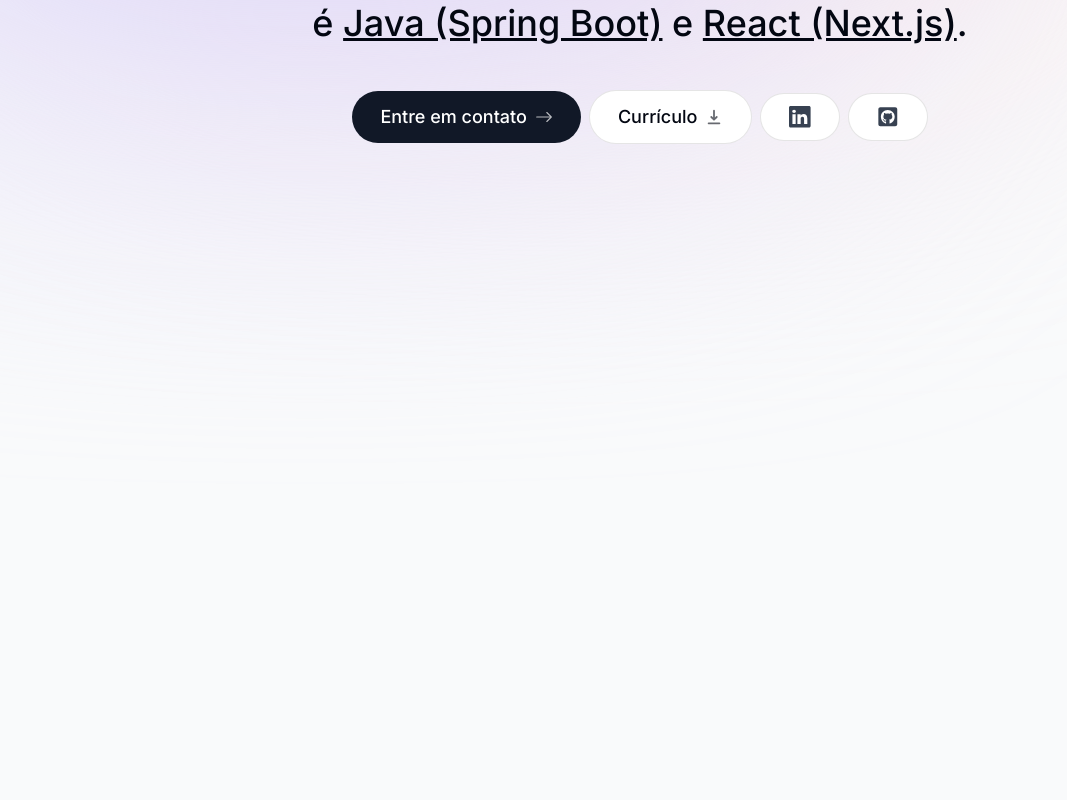
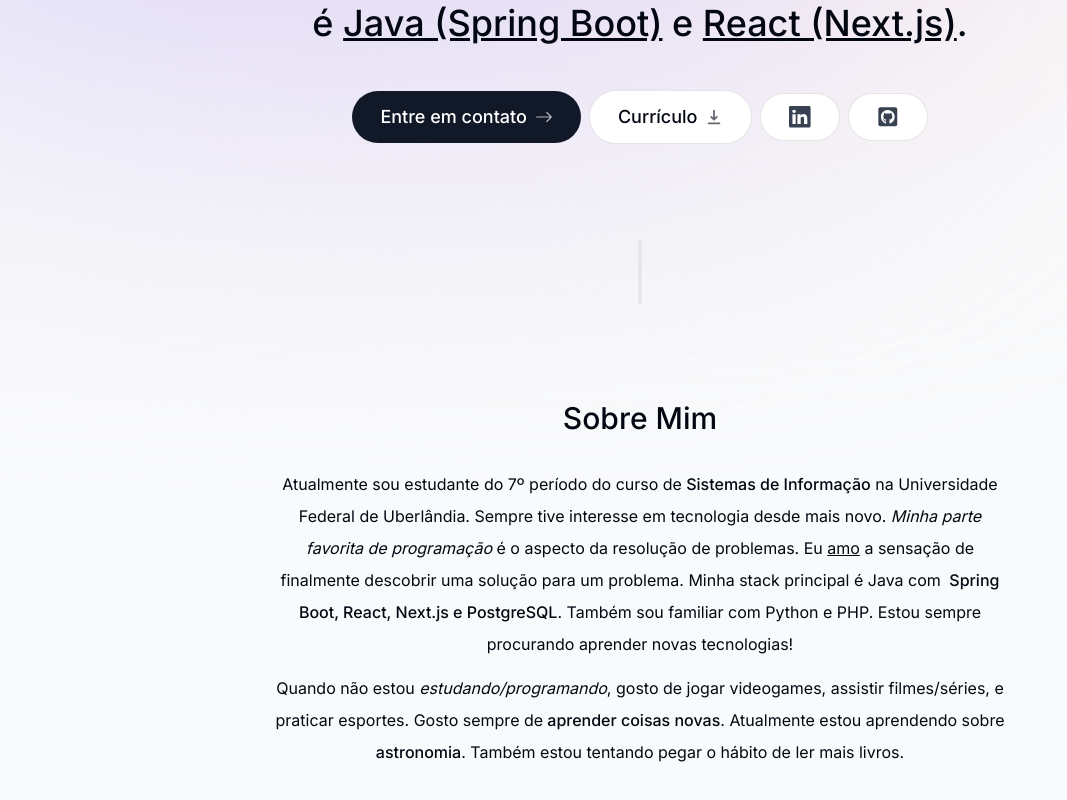
Before and after one commit to IgorAugust0/portfolio, a Next.js app: page / in a window 1280 px wide. Shown: the part 422-1222 px from the top of the page, without its empty margins (0-1067 px from the left). Built offline with nearby package versions, Linux system fonts and the light colour scheme; a web font is replaced by a local one.

Commit message:
add: about me | section divider/heading

```diff
--- a/app/page.tsx
+++ b/app/page.tsx
@@ -1,9 +1,13 @@
 import Intro from '@/components/intro/intro';
+import SectionDivider from "@/components/section-divider";
+import About from "@/components/about/about";
 
 export default function Home() {
   return (
     <main className="flex flex-col items-center px-4">
       <Intro />
+      <SectionDivider />
+      <About />
     </main>
   );
 }
--- /dev/null
+++ b/components/about/about.tsx
@@ -0,0 +1,42 @@
+'use client';
+
+import React from 'react';
+import SectionHeading from '@/components/section-heading';
+import { motion } from 'framer-motion';
+
+export default function About() {
+  return (
+    <motion.section
+      className="mb-28 max-w-[46rem] text-center leading-8 sm:mb-40"
+      initial={{ opacity: 0, y: 100 }}
+      animate={{ opacity: 1, y: 0 }}
+      transition={{ delay: 0.175 }}
+    >
+      <SectionHeading>Sobre mim</SectionHeading>
+      <p className="mb-3">
+        Atualmente sou estudante do 7º período do curso de
+        <span className="font-medium"> Sistemas de Informação</span> na
+        Universidade Federal de Uberlândia. Sempre tive interesse em tecnologia
+        desde mais novo.
+        <span className="italic"> Minha parte favorita de programação</span> é o
+        aspecto da resolução de problemas. Eu&nbsp;
+        <span className="underline">amo</span> a sensação de finalmente
+        descobrir uma solução para um problema. Minha stack principal é Java com
+        <span className="font-medium">
+          &nbsp; Spring Boot, React, Next.js e PostgreSQL
+        </span>
+        . Também sou familiar com Python e PHP. Estou sempre procurando aprender
+        novas tecnologias!
+      </p>
+
+      <p>
+        Quando não estou <span className="italic">estudando/programando</span>,
+        gosto de jogar videogames, assistir filmes/séries, e praticar esportes.
+        Gosto sempre de
+        <span className="font-medium"> aprender coisas novas</span>. Atualmente
+        estou aprendendo sobre<span className="font-medium"> astronomia</span>.
+        Também estou tentando pegar o hábito de ler mais livros.
+      </p>
+    </motion.section>
+  );
+}
--- a/components/intro/intro-header.tsx
+++ b/components/intro/intro-heading.tsx
@@ -3,9 +3,9 @@
 import React from 'react';
 import { motion } from 'framer-motion';
 
-export default function IntroHeader() {
+export default function IntroHeading() {
   return (
-    <motion.p
+    <motion.h1
       className="mb-10 mt-4 px-5 text-2xl font-medium !leading-[1.5] sm:text-4xl"
       initial={{ opacity: 0, y: 100 }}
       animate={{ opacity: 1, y: 0 }}
@@ -16,6 +16,6 @@
       Gosto de construir <span className="italic">sites e apps</span>. Meu foco
       atualmente é <span className="underline">Java &#40;Spring Boot&#41;</span>{' '}
       e <span className="underline">React &#40;Next.js&#41;</span>.
-    </motion.p>
+    </motion.h1>
   );
 }
--- a/components/intro/intro.tsx
+++ b/components/intro/intro.tsx
@@ -1,13 +1,13 @@
 import React from 'react';
 import IntroImage from '@/components/intro/intro-image';
-import IntroHeader from '@/components/intro/intro-header';
+import IntroHeading from '@/components/intro/intro-heading';
 import IntroButtons from '@/components/intro/intro-buttons';
 
 export default function Intro() {
   return (
     <section className="mb-28 max-w-[60rem] text-center sm:mb-0">
       <IntroImage />
-      <IntroHeader />
+      <IntroHeading />
       <IntroButtons />
     </section>
   );
--- /dev/null
+++ b/components/section-divider.tsx
@@ -0,0 +1,15 @@
+'use client';
+
+import { motion } from 'framer-motion';
+import React from 'react';
+
+export default function SectionDivider() {
+  return (
+    <motion.div
+      className="my-24 hidden h-16 w-1 rounded-full bg-gray-200 sm:block"
+      initial={{ opacity: 0, y: 100 }}
+      animate={{ opacity: 1, y: 0 }}
+      transition={{ delay: 0.125 }}
+    ></motion.div>
+  );
+}
--- /dev/null
+++ b/components/section-heading.tsx
@@ -0,0 +1,10 @@
+import React from 'react';
+
+// // or type SectionHeadingProps = {
+interface SectionHeadingProps {
+  children: React.ReactNode;
+}
+
+export default function SectionHeading({ children }: SectionHeadingProps) {
+  return <h2 className="mb-8 text-3xl font-medium capitalize">{children}</h2>;
+}
```
